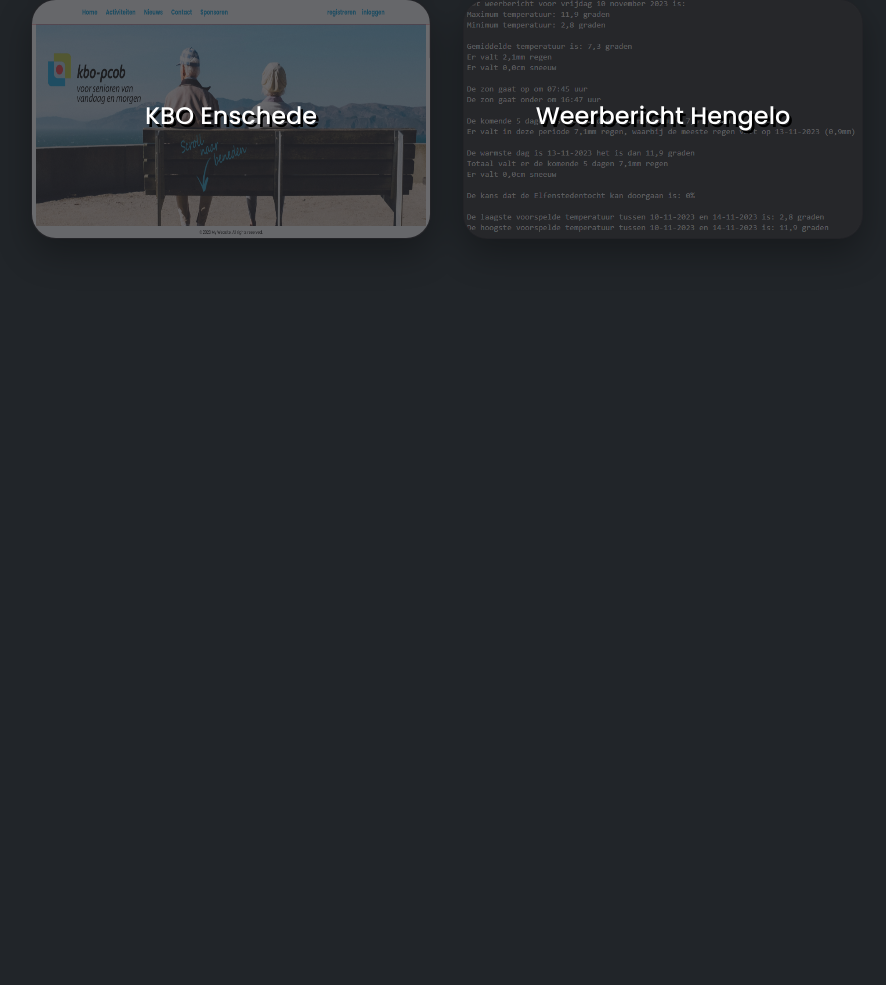
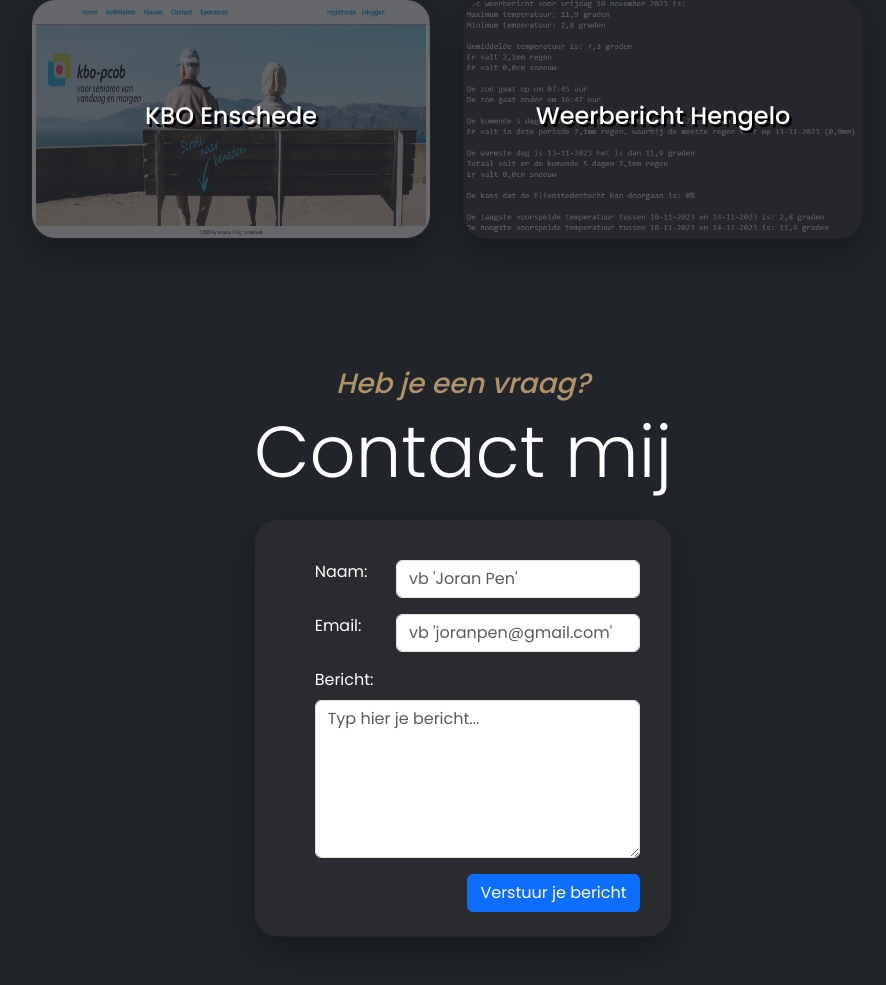
Before and after one commit to jrpen/penfolio, a PHP site: page / in a window 1280 px wide. Shown: the part 2777-3762 px from the top of the page, without its empty margins (177-1063 px from the left). Before the commit the page ends 3015 px from the top, so only its background shows below. Run offline with PHP 8.4, Linux system fonts and the light colour scheme; some libraries are stand-ins or nearby versions.

Commit message:
Created section 'Contact'

```diff
--- a/components/navbar/navbar.php
+++ b/components/navbar/navbar.php
@@ -33,7 +33,7 @@
                     <!-- Nav item: Contact -->
                     <li class="nav-item text-white d-flex align-items-center text-center mycss-nav-item">
                         <i class="fa-solid fa-pen-to-square fa-lg"></i>
-                        <p class="mt-3 ms-2">Contact</p>
+                        <a href="#contact" class="ms-2 text-decoration-none text-white">Contact</a>
                     </li>
                     <!-- Nav item: Account -->
                     <li class="nav-item dropdown mycss-nav-item">
--- a/index.php
+++ b/index.php
@@ -16,6 +16,8 @@
     <link rel="stylesheet" type="text/css" href="./sections/vaardigheden/vaardigheden.css" />
     <!-- Projecten CSS -->
     <link rel="stylesheet" type="text/css" href="./sections/projecten/projecten.css" />
+    <!-- Contact CSS -->
+    <link rel="stylesheet" type="text/css" href="./sections/contact/contact.css" />
 </head>
 <body>
     <!-- Navbar -->
@@ -30,6 +32,8 @@
         <?php include './sections/vaardigheden/vaardigheden.php'; ?>
         <!-- Projecten -->
         <?php include './sections/projecten/projecten.php'; ?>
+        <!-- Contact -->
+        <?php include './sections/contact/contact.php'; ?>
     </main>
 
     <!-- Bootstrap JS -->
--- /dev/null
+++ b/sections/contact/contact.css
@@ -0,0 +1,14 @@
+.mycss-container-contact {
+    padding-top: 6em;
+}
+
+.mycss-contact-card {
+    background-color: #2a2b2f;
+    color: white;
+    box-shadow: 0 15px 35px rgba(0,0,0,.3);
+    border-radius: 1.5em;
+}
+
+.mycss-contact-vraag {
+    color: #B0926A;
+}
--- /dev/null
+++ b/sections/contact/contact.php
@@ -0,0 +1,40 @@
+<!DOCTYPE html>
+<html lang="nl">
+<body>
+    <div class="container-fluid mycss-container-contact" id="contact">
+        <div class="w-100 d-flex flex-column align-items-center">
+            <h3 class="mb-2 fst-italic mycss-contact-vraag">Heb je een vraag?</h3>
+            <h1 class="display-2 mb-2 text-white">Contact mij</h1>
+        </div>
+        <div class="row">
+            <div class="col-md-12 col-sm-12 d-flex justify-content-center mb-5">
+                <div class="col-md-4 col-sm-12 mt-3 d-flex">
+                    <div class="card w-100 mycss-contact-card">
+                        <div class="d-flex justify-content-center mt-4">
+                            <form class="mt-3 mb-3" id="formComment" method="post">
+                                <div class="row gy-3 ms-5 mb-2">
+                                    <div class="col-11 d-flex justify-content-between">
+                                        <label for="naam">Naam:</label>
+                                        <input type="text" class="form-control w-75" name="naam" id="naam" placeholder="vb 'Joran Pen'" required>
+                                    </div>
+                                    <div class="col-11 d-flex justify-content-between">
+                                        <label for="email">Email:</label>
+                                        <input type="email" class="form-control w-75" name="email" id="email" placeholder="vb 'joranpen@gmail.com'" required>
+                                    </div>
+                                    <div class="col-11">
+                                        <label for="message" class="mb-2">Bericht:</label>
+                                        <textarea class="form-control" name="message" id="message" rows="6" placeholder="Typ hier je bericht..." required></textarea>
+                                    </div>
+                                    <div class="col-11 d-flex justify-content-end">
+                                        <input type='reset' class="btn btn-primary" value='Verstuur je bericht' name='reset' data-bs-toggle="modal" data-bs-target="#submitAComment">
+                                    </div>
+                                </div>
+                            </form>
+                        </div>
+                    </div>
+                </div>
+            </div>
+        </div>
+    </div>
+</body>
+</html>
--- a/sections/projecten/projecten.css
+++ b/sections/projecten/projecten.css
@@ -12,7 +12,7 @@
 
 .mycss-projecten-container {
     padding-top: 4em;
-    padding-bottom: 4em;
+    padding-bottom: 2em;
     position: relative;
     display: flex;
     justify-content: center;
```
